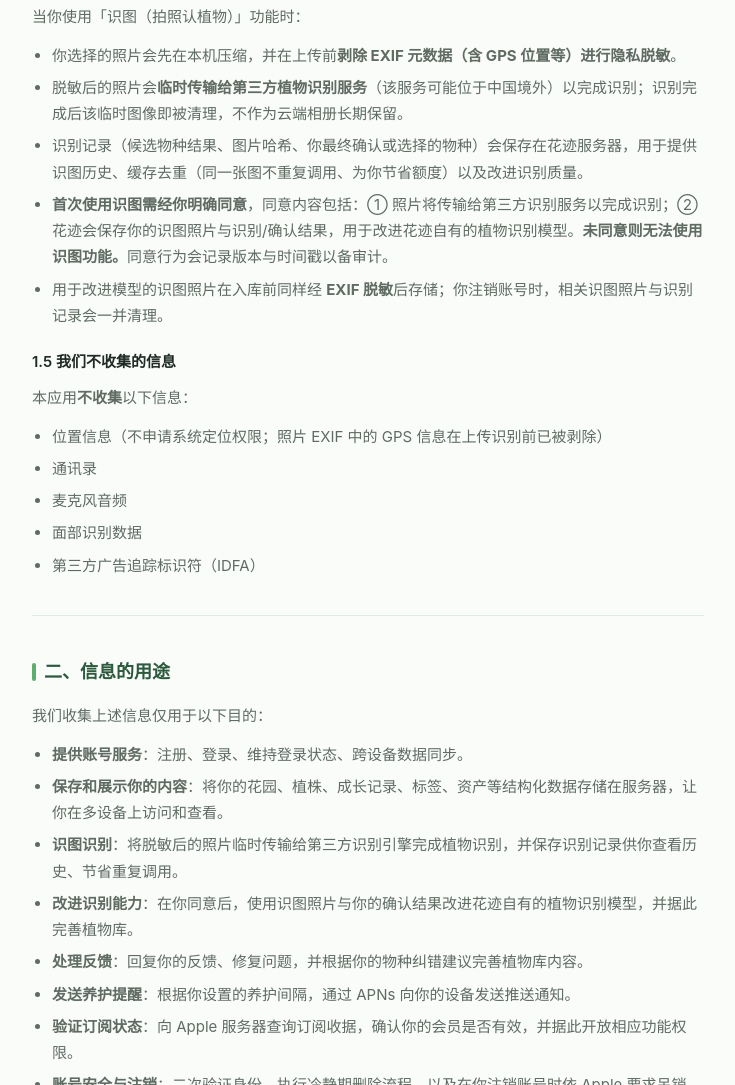
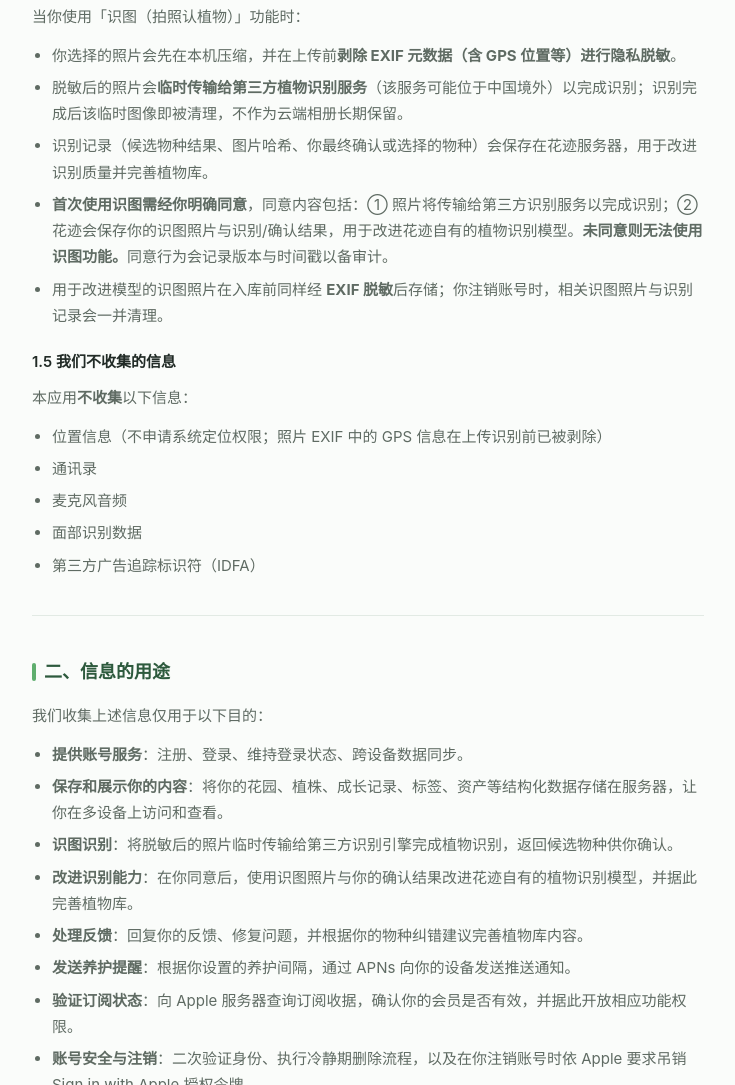
Before and after one commit to Ericliulang/floriary-legal, a plain HTML site: page privacy.html in a window 1280 px wide. Shown: the part 2140-3225 px from the top of the page, without its empty margins (272-1007 px from the left). Drawn offline with Linux system fonts and the light colour scheme.

Commit message:
docs(privacy): 修正识图记录用途——移除不存在的"查看历史"与去重/省额度表述
- App 无用户侧识图历史查看功能（仅运营后台可见识别记录），故删去"供你查看历史"
- 按要求移除"缓存去重 / 同一张图不重复调用 / 为你节省额度"措辞
- 识别记录用途据实改为"改进识别质量并完善植物库"；"识图识别"用途改为"返回候选物种供你确认"

Co-Authored-By: Claude Opus 4.8 <noreply@anthropic.com>

```diff
--- a/privacy.html
+++ b/privacy.html
@@ -321,7 +321,7 @@
       <ul>
         <li>你选择的照片会先在本机压缩，并在上传前<strong>剥除 EXIF 元数据（含 GPS 位置等）进行隐私脱敏</strong>。</li>
         <li>脱敏后的照片会<strong>临时传输给第三方植物识别服务</strong>（该服务可能位于中国境外）以完成识别；识别完成后该临时图像即被清理，不作为云端相册长期保留。</li>
-        <li>识别记录（候选物种结果、图片哈希、你最终确认或选择的物种）会保存在花迹服务器，用于提供识图历史、缓存去重（同一张图不重复调用、为你节省额度）以及改进识别质量。</li>
+        <li>识别记录（候选物种结果、图片哈希、你最终确认或选择的物种）会保存在花迹服务器，用于改进识别质量并完善植物库。</li>
         <li><strong>首次使用识图需经你明确同意</strong>，同意内容包括：① 照片将传输给第三方识别服务以完成识别；② 花迹会保存你的识图照片与识别/确认结果，用于改进花迹自有的植物识别模型。<strong>未同意则无法使用识图功能。</strong>同意行为会记录版本与时间戳以备审计。</li>
         <li>用于改进模型的识图照片在入库前同样经 <strong>EXIF 脱敏</strong>后存储；你注销账号时，相关识图照片与识别记录会一并清理。</li>
       </ul>
@@ -346,7 +346,7 @@
       <ul>
         <li><strong>提供账号服务</strong>：注册、登录、维持登录状态、跨设备数据同步。</li>
         <li><strong>保存和展示你的内容</strong>：将你的花园、植株、成长记录、标签、资产等结构化数据存储在服务器，让你在多设备上访问和查看。</li>
-        <li><strong>识图识别</strong>：将脱敏后的照片临时传输给第三方识别引擎完成植物识别，并保存识别记录供你查看历史、节省重复调用。</li>
+        <li><strong>识图识别</strong>：将脱敏后的照片临时传输给第三方识别引擎完成植物识别，返回候选物种供你确认。</li>
         <li><strong>改进识别能力</strong>：在你同意后，使用识图照片与你的确认结果改进花迹自有的植物识别模型，并据此完善植物库。</li>
         <li><strong>处理反馈</strong>：回复你的反馈、修复问题，并根据你的物种纠错建议完善植物库内容。</li>
         <li><strong>发送养护提醒</strong>：根据你设置的养护间隔，通过 APNs 向你的设备发送推送通知。</li>
```
